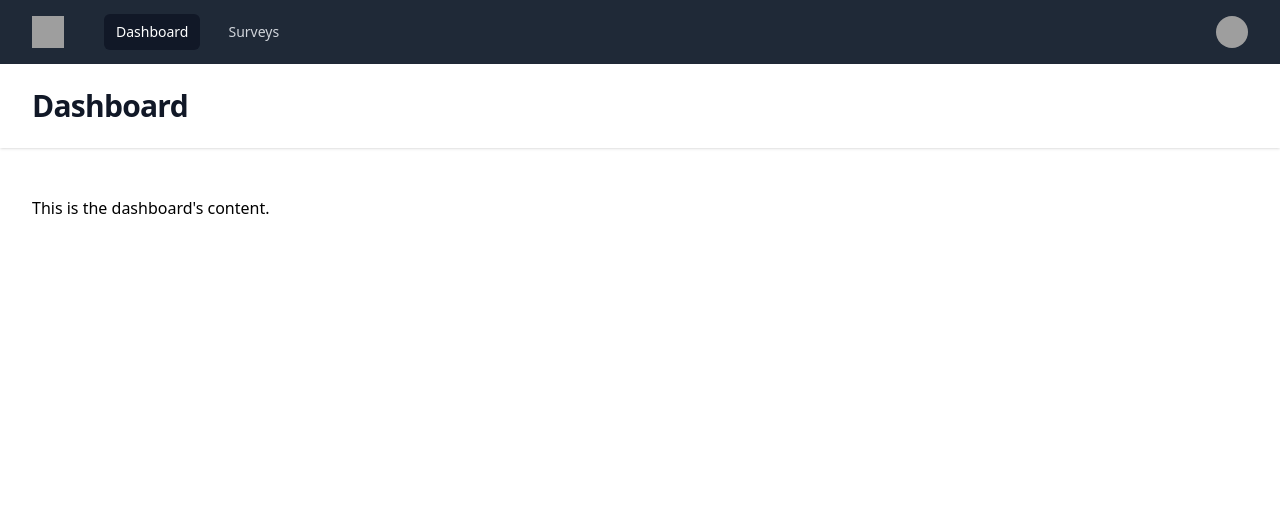
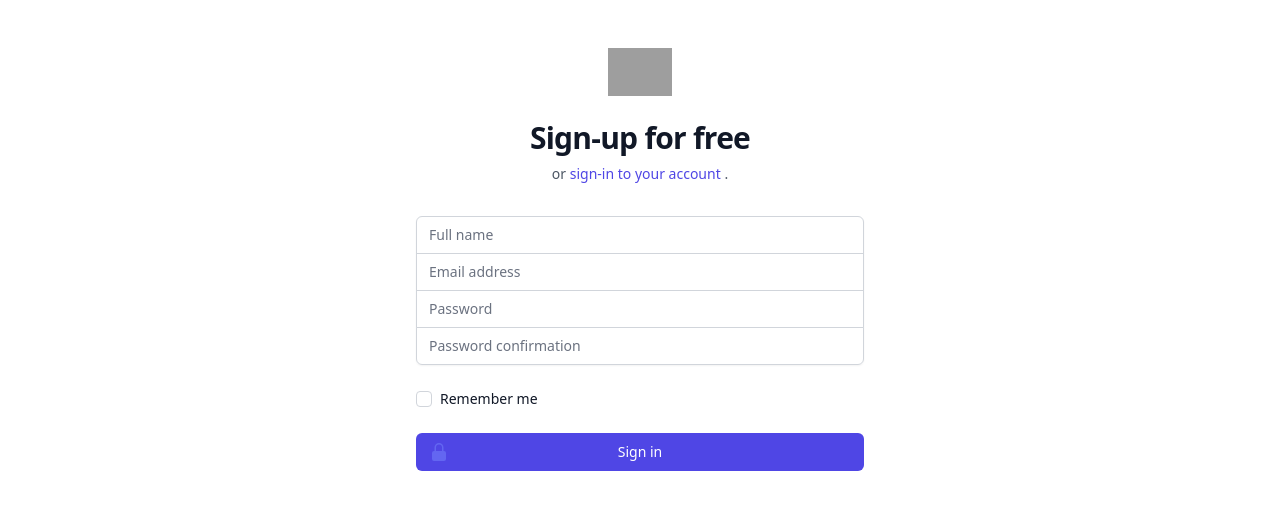
Before and after one commit to Dyrits/LV-SURVEY, a Vue app in the folder vue/: page /sign-up in a window 1280 px wide. Before the commit this address led to /dashboard. Shown: the top 510 px of the page. Built offline with nearby package versions, Linux system fonts and the light colour scheme; grey boxes are pictures that could not be loaded.

Commit message:
Add: Login

```diff
--- a/vue/src/store/index.js
+++ b/vue/src/store/index.js
@@ -3,29 +3,53 @@ import { createStore } from "vuex";
 export const Mutations = {
   User: {
     SignOut: "user/sign-out",
+    SignUp: "user/sign-up",
   },
 };
 
-export const Actions = {};
+export const Actions = {
+  User: {
+    SignUp: "user/sign-up",
+  },
+};
 
 const store = createStore({
   state: {
     user: {
-      data: {
-        name: "Tom Cook",
-        email: "tom@example.com",
-        image:
-          "https://images.unsplash.com/photo-1472099645785-5658abf4ff4e?ixlib=rb-1.2.1&ixid=eyJhcHBfaWQiOjEyMDd9&auto=format&fit=facearea&facepad=2&w=256&h=256&q=80",
-      },
-      token: true,
+      data: {},
+      token: sessionStorage.getItem("token") || false,
     },
   },
   getters: {},
-  actions: {},
+  actions: {
+    [Actions.User.SignUp]: ({ commit }, user) => {
+      return fetch("http://localhost:8000/api/user/sign-up", {
+        method: "POST",
+        headers: {
+          "Content-Type": "application/json",
+          Accept: "application/json",
+        },
+        body: JSON.stringify(user),
+      })
+        .then((response) => response.json())
+        .then((data) => {
+          commit(Mutations.User.SignUp, data);
+          return data;
+        })
+        .catch((error) => {
+          console.error(error);
+        });
+    },
+  },
   mutations: {
     [Mutations.User.SignOut]: (state) => {
       state.user.data = {};
       state.user.token = false;
+    },
+    [Mutations.User.SignUp]: (state, data) => {
+      state.user.data = data.user;
+      state.user.token = data.token;
+      sessionStorage.setItem("token", data.token);
     },
   },
   modules: {},
--- a/vue/src/views/Authentication/SignUp.vue
+++ b/vue/src/views/Authentication/SignUp.vue
@@ -12,26 +12,32 @@
       .
     </p>
   </div>
-  <form class="mt-8 space-y-6" action="#" method="POST">
+  <form class="mt-8 space-y-6" @submit.prevent="register">
     <input type="hidden" name="remember" value="true"/>
     <div class="-space-y-px rounded-md shadow-sm">
       <div>
         <label for="full-name" class="sr-only">Full name</label>
-        <input id="full-name" name="full-name" type="text" required=""
+        <input id="full-name" name="full-name" type="text" required="" v-model="user.name"
                class="relative block w-full appearance-none rounded-none rounded-t-md border border-gray-300 px-3 py-2 text-gray-900 placeholder-gray-500 focus:z-10 focus:border-indigo-500 focus:outline-none focus:ring-indigo-500 sm:text-sm"
                placeholder="Full name"/>
       </div>
       <div>
         <label for="email-address" class="sr-only">Email address</label>
-        <input id="email-address" name="email" type="email" autocomplete="email" required=""
+        <input id="email-address" name="email" type="email" autocomplete="email" required=""  v-model="user.email"
                class="relative block w-full appearance-none rounded-none border border-gray-300 px-3 py-2 text-gray-900 placeholder-gray-500 focus:z-10 focus:border-indigo-500 focus:outline-none focus:ring-indigo-500 sm:text-sm"
                placeholder="Email address"/>
       </div>
       <div>
         <label for="password" class="sr-only">Password</label>
-        <input id="password" name="password" type="password" autocomplete="current-password" required=""
+        <input id="password" name="password" type="password" autocomplete="current-password" required=""  v-model="user.password"
+               class="relative block w-full appearance-none rounded-none border border-gray-300 px-3 py-2 text-gray-900 placeholder-gray-500 focus:z-10 focus:border-indigo-500 focus:outline-none focus:ring-indigo-500 sm:text-sm"
+               placeholder="Password"/>
+      </div>
+      <div>
+        <label for="password_confirmation" class="sr-only">Password confirmation</label>
+        <input id="password_confirmation" name="password_confirmation" type="password" autocomplete="current-password_confirmation" required="" v-model="user.password_confirmation"
                class="relative block w-full appearance-none rounded-none rounded-b-md border border-gray-300 px-3 py-2 text-gray-900 placeholder-gray-500 focus:z-10 focus:border-indigo-500 focus:outline-none focus:ring-indigo-500 sm:text-sm"
-               placeholder="Password"/>
+               placeholder="Password confirmation"/>
       </div>
     </div>
 
@@ -57,6 +63,24 @@
 
 <script setup>
 import { LockClosedIcon } from "@heroicons/vue/20/solid";
+import { useRouter } from "vue-router";
+
+import store, { Actions } from "../../store/index.js";
+
+const router = useRouter();
+
+const user = {
+  name: String(),
+  email: String(),
+  password: String(),
+  password_confirmation: String(),
+}
+
+function register() {
+  store.dispatch(Actions.User.SignUp, user).then(() => {
+    router.push({ name: "Dashboard" });
+  });
+}
 
 </script>
 
```
Also changed, not shown: 2 other files (tests, documents, lock files or other folders).
